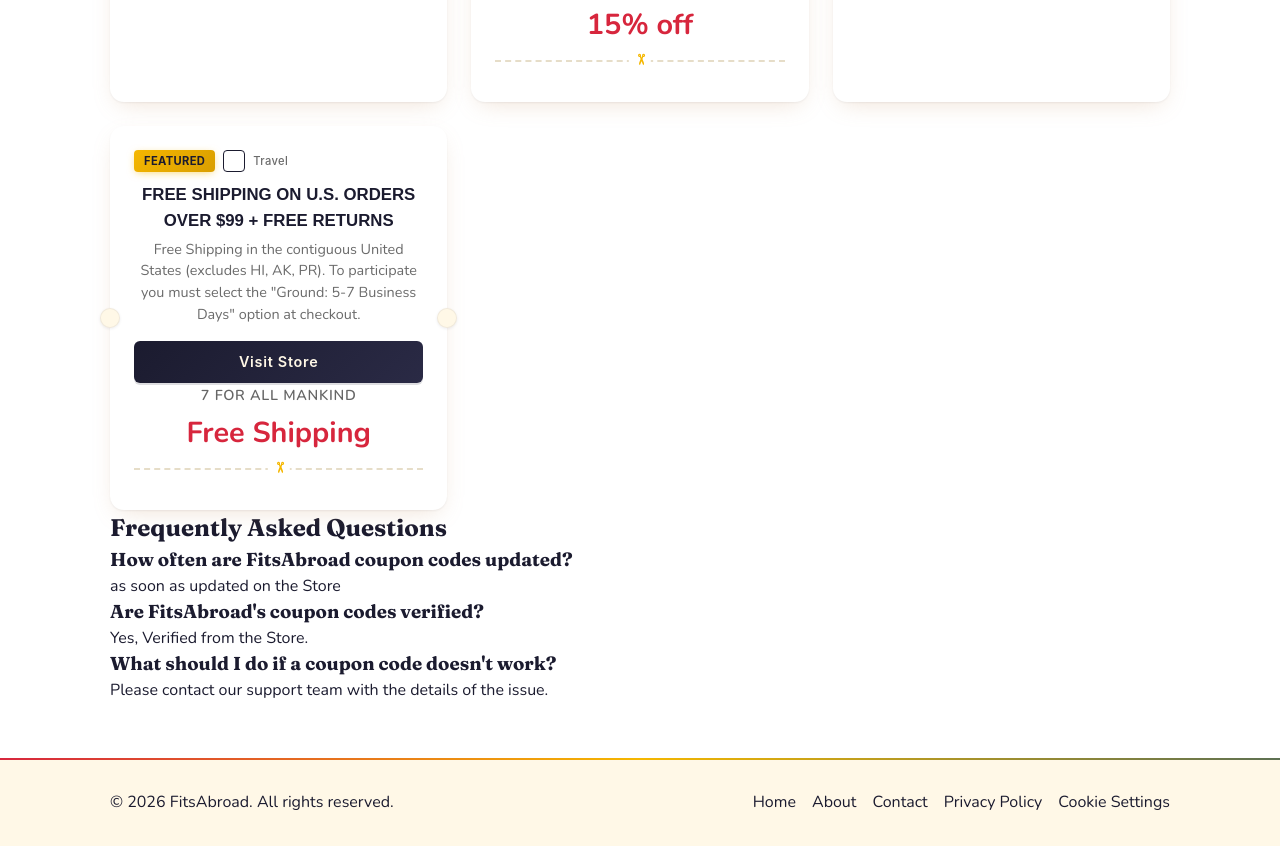
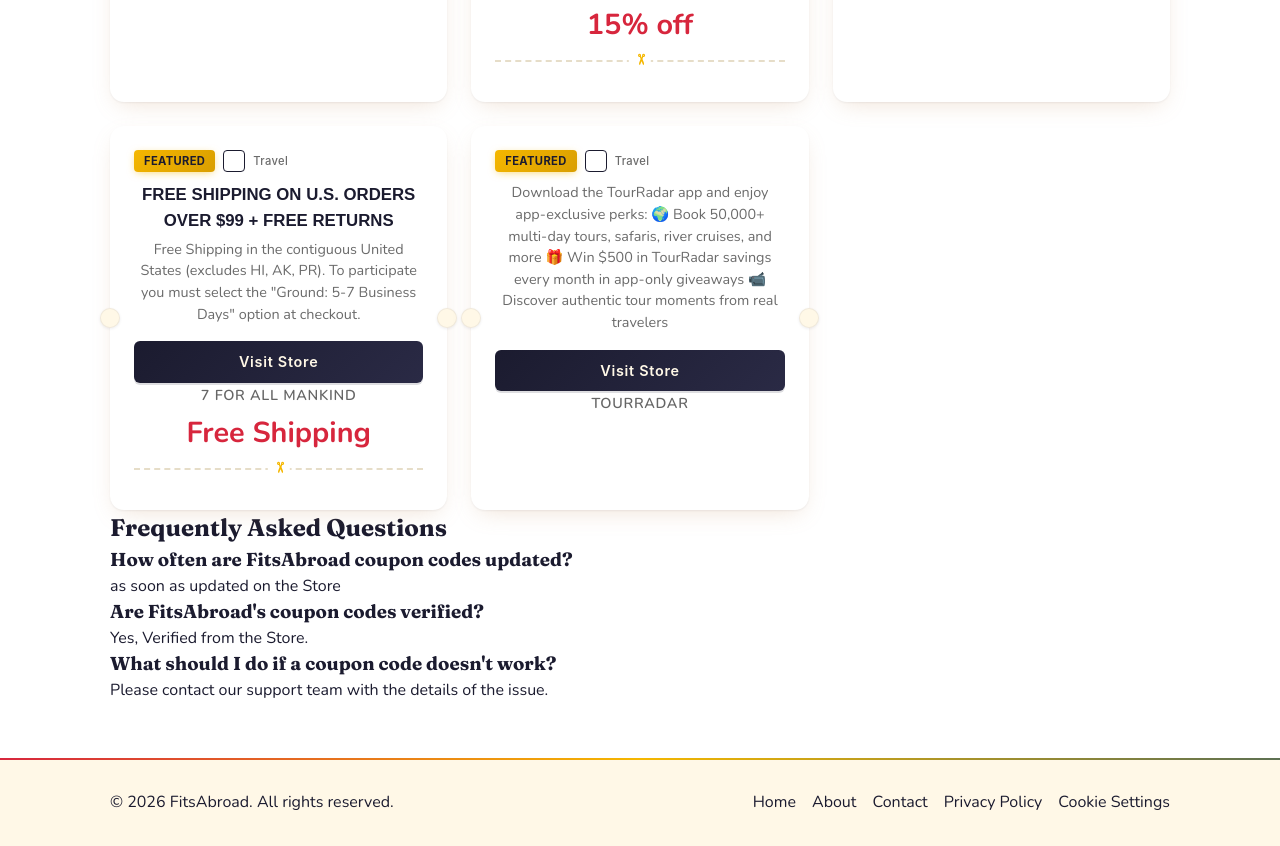
Before and after one commit to UmerShahmeerAhmad/FitsAbroad-site, a plain HTML site: page deals.html in a window 1280 px wide. Shown: the part 1276-2122 px from the top of the page. Drawn offline with nearby package versions, Linux system fonts and the light colour scheme.

```diff
--- a/deals.html
+++ b/deals.html
@@ -307,6 +307,7 @@
   <h4 class="coupon-discount" >25%</h4>
   <!-- <p class="coupon-expiry" hidden>Nov 12 - Nov 16</p> -->
 </article>
+
 <article class="coupon-card" data-category="travel" data-store="7-for-all-mankind" data-url="https://www.7forallmankind.com">
   <div class="coupon-badges">
     <span class="badge badge-featured">FEATURED</span>
@@ -320,6 +321,27 @@
   </div>
   <span class="coupon-store" >7 For All Mankind</span>
   <h4 class="coupon-discount" >Free Shipping</h4>
+  <!-- <p class="coupon-expiry" hidden>Nov 12 - Nov 16</p> -->
+</article>
+
+<article class="coupon-card" data-category="travel" data-store="7-for-all-mankind" data-url="https://www.tourradar.com/?utm_source=partner-traveller-1452842&utm_medium=ambassador&utm_campaign=Shah">
+  <div class="coupon-badges">
+    <span class="badge badge-featured">FEATURED</span>
+    <span class="badge badge-code"></span>
+    <span class="badge badge-category">Travel</span>
+  </div>
+  <!-- <h3 class="coupon-title">FREE SHIPPING ON U.S. ORDERS OVER $99 + FREE RETURNS</h3> -->
+  <p class="coupon-desc">Download the TourRadar app and enjoy app-exclusive perks:
+
+      🌍 Book 50,000+ multi-day tours, safaris, river cruises, and more
+      🎁 Win $500 in TourRadar savings every month in app-only giveaways
+      📹 Discover authentic tour moments from real travelers</p>
+
+  <div class="coupon-actions">
+    <a href="https://www.tourradar.com/?utm_source=partner-traveller-1452842&utm_medium=ambassador&utm_campaign=Shah" target="_blank" rel="sponsored nofollow noopener" class="btn btn-reveal" style="text-decoration:none; display:inline-block;">Visit Store</a>
+  </div>
+  <span class="coupon-store" >TourRadar</span>
+  <!-- <h4 class="coupon-discount" >Free Shipping</h4> -->
   <!-- <p class="coupon-expiry" hidden>Nov 12 - Nov 16</p> -->
 </article>
 
```
